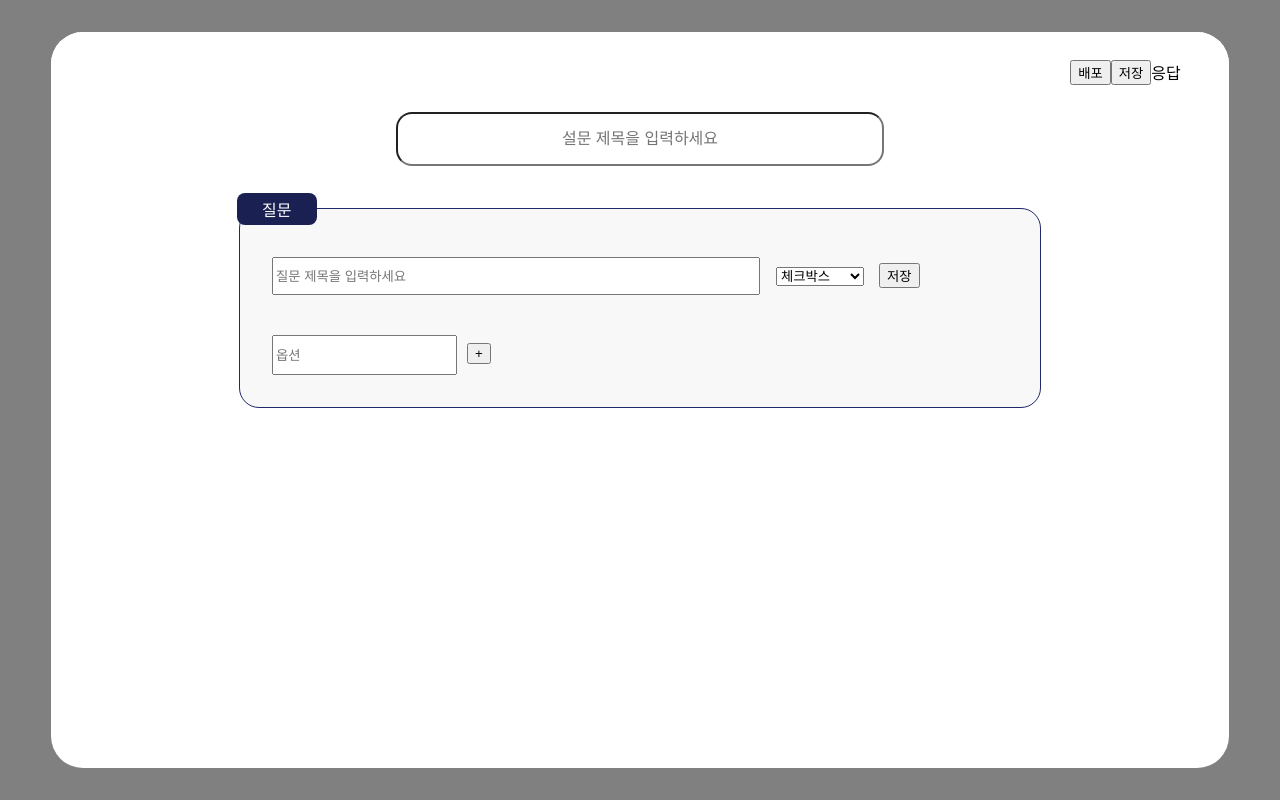
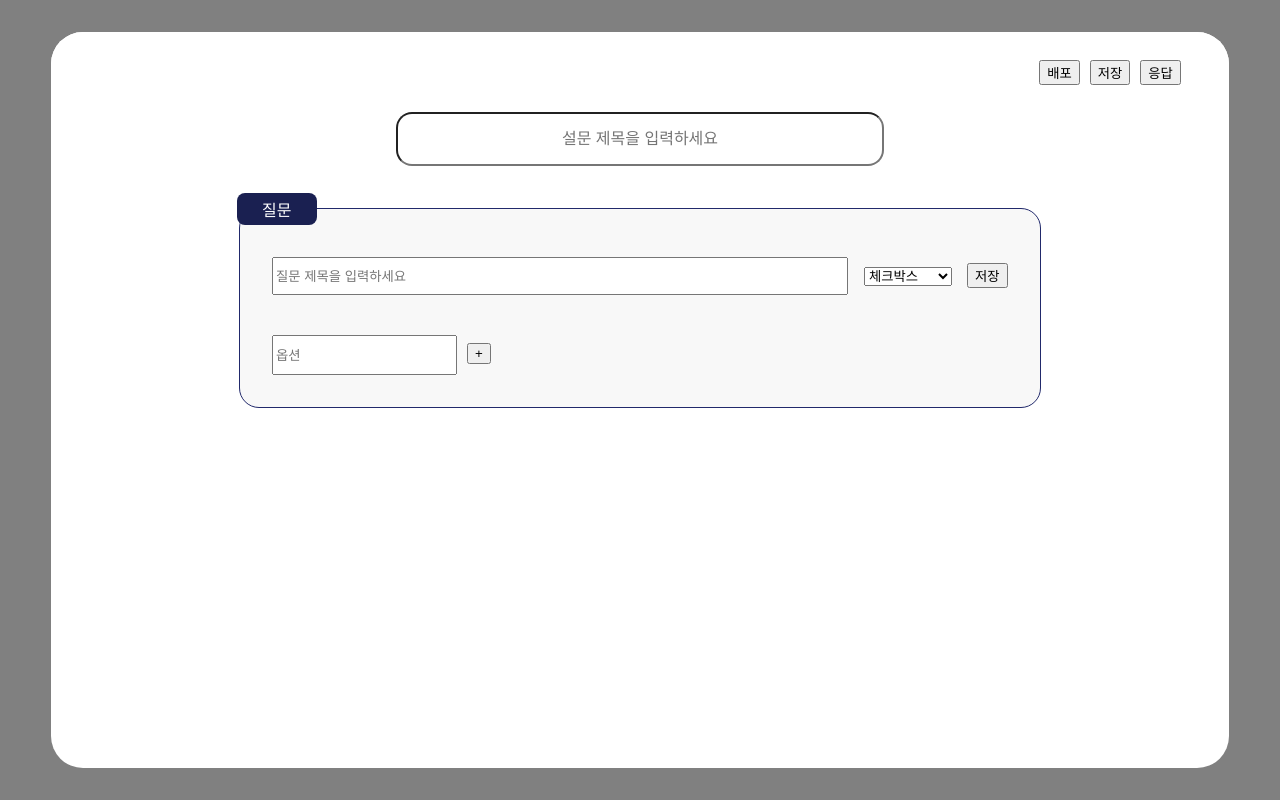
Before and after one commit to gnryu/surveine, a React (Create React App) app: page /about in a window 1280 px wide. Built offline with nearby package versions, Linux system fonts and the light colour scheme.

Commit message:
front: update CSS

```diff
--- a/src/pages/FormCreation.js
+++ b/src/pages/FormCreation.js
@@ -116,9 +116,17 @@ function FormCreation() {
             <Menu>{title}</Menu>
           </HeaderHalf>
           <HeaderHalf direction="right">
-            <button>배포</button>
-            <button onClick={postEnq}>저장</button>
-            <vutton>응답</vutton>
+            <HeadBtn>
+              <QstBtn>
+                <button>배포</button>
+              </QstBtn>
+              <QstBtn>
+                <button onClick={postEnq}>저장</button>
+              </QstBtn>
+              <QstBtn>
+                <button>응답</button>
+              </QstBtn>
+            </HeadBtn>
           </HeaderHalf>
         </Header>
         <TitleInput>
@@ -206,7 +214,7 @@ function FormCreation() {
           {type == "서술형 질문" && (
             <SubjOption>
               텍스트
-              <hr align="left" size="1" width="480px" color="gray" />
+              <hr align="left" size="1" width="570px" color="gray" />
             </SubjOption>
           )}
         </MainFrame>
@@ -371,16 +379,16 @@ const MainFrame = styled.form`
 
 const QuesTitle = styled.input`
   display: inline;
-  width: 30rem;
+  width: 35.5rem;
   height: 2rem;
   margin: 2rem 1rem 0.5rem 2rem;
 `;
 
-const AboutQst = styled.div`
+const HeadBtn = styled.div`
   display: flex;
   flex-direction: row;
 `;
 
-const SaveBtn = styled.div`
+const QstBtn = styled.div`
   margin-left: 10px;
 `;
```
